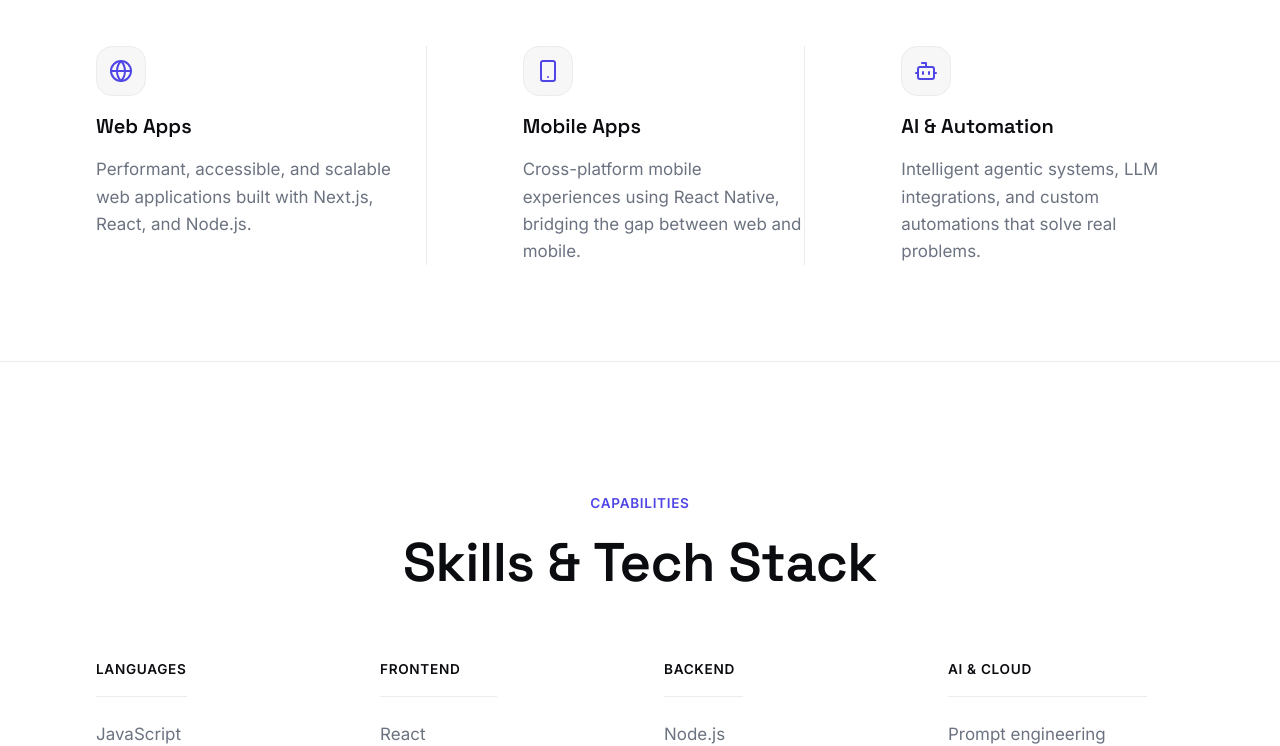
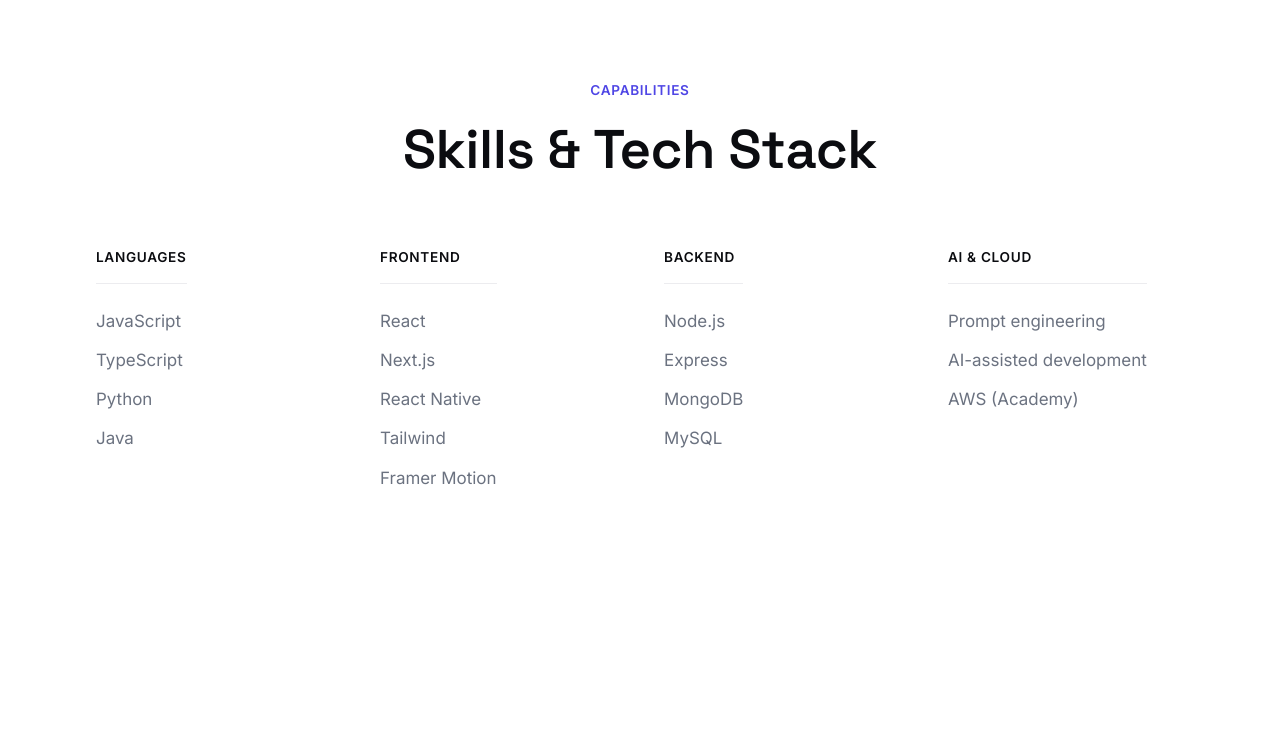
Before and after one commit to Niraj3004/niraj-kushwaha-portfolio, a Next.js app in the folder frontend/: page / in a window 1280 px wide. Shown: the part 2805-3551 px from the top of the page. Built offline with nearby package versions, Linux system fonts and the light colour scheme; no server answers.

Commit message:
feat: remove what i do section from homepage

```diff
--- a/frontend/src/app/page.tsx
+++ b/frontend/src/app/page.tsx
@@ -1,6 +1,5 @@
 import { Hero } from "@/components/sections/Hero";
 import { About } from "@/components/sections/About";
-import { WhatIDo } from "@/components/sections/WhatIDo";
 import { Skills } from "@/components/sections/Skills";
 import { FeaturedProjects } from "@/components/sections/FeaturedProjects";
 import { Testimonials } from "@/components/sections/Testimonials";
@@ -28,7 +27,6 @@
       <div className="flex flex-col min-h-screen">
         <Hero data={data?.hero} />
         <About data={data?.about} />
-        <WhatIDo data={data?.services} />
         <Skills data={data?.skills} />
         <FeaturedProjects />
         <Testimonials />
```
